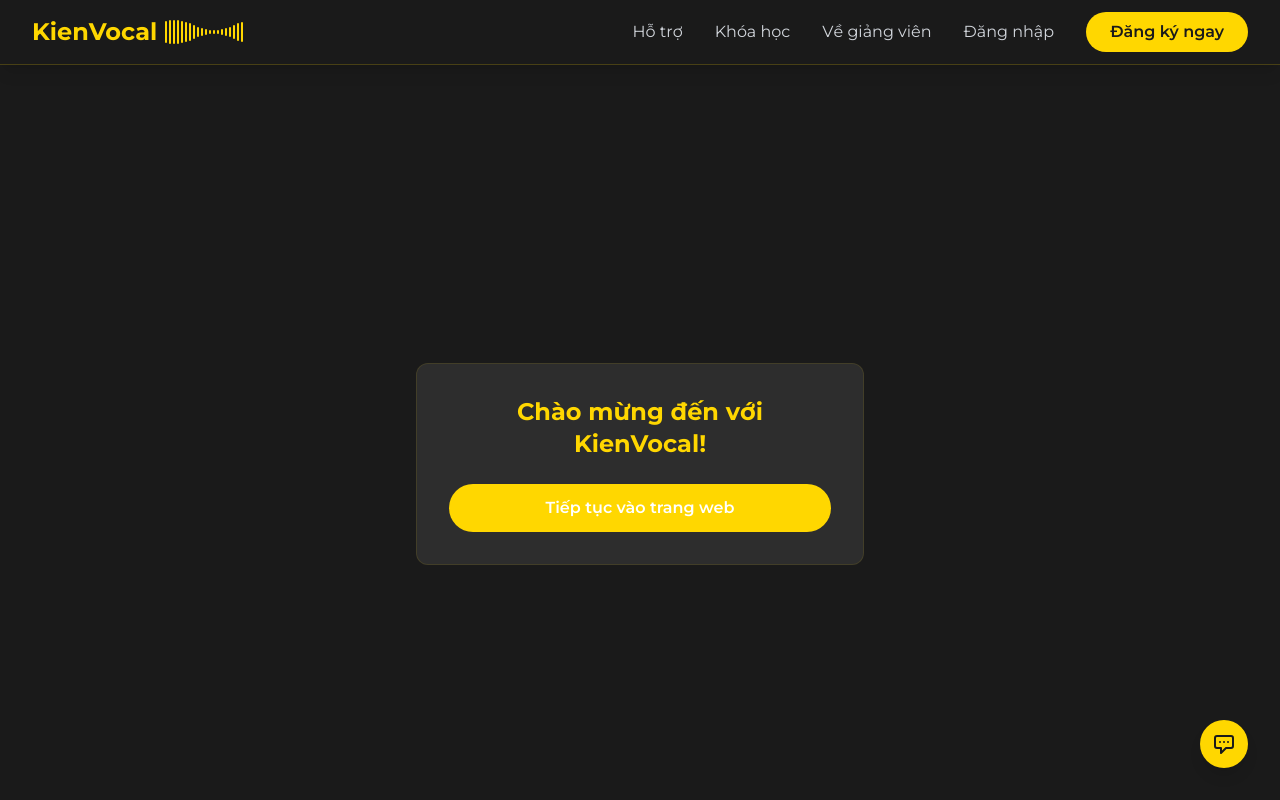
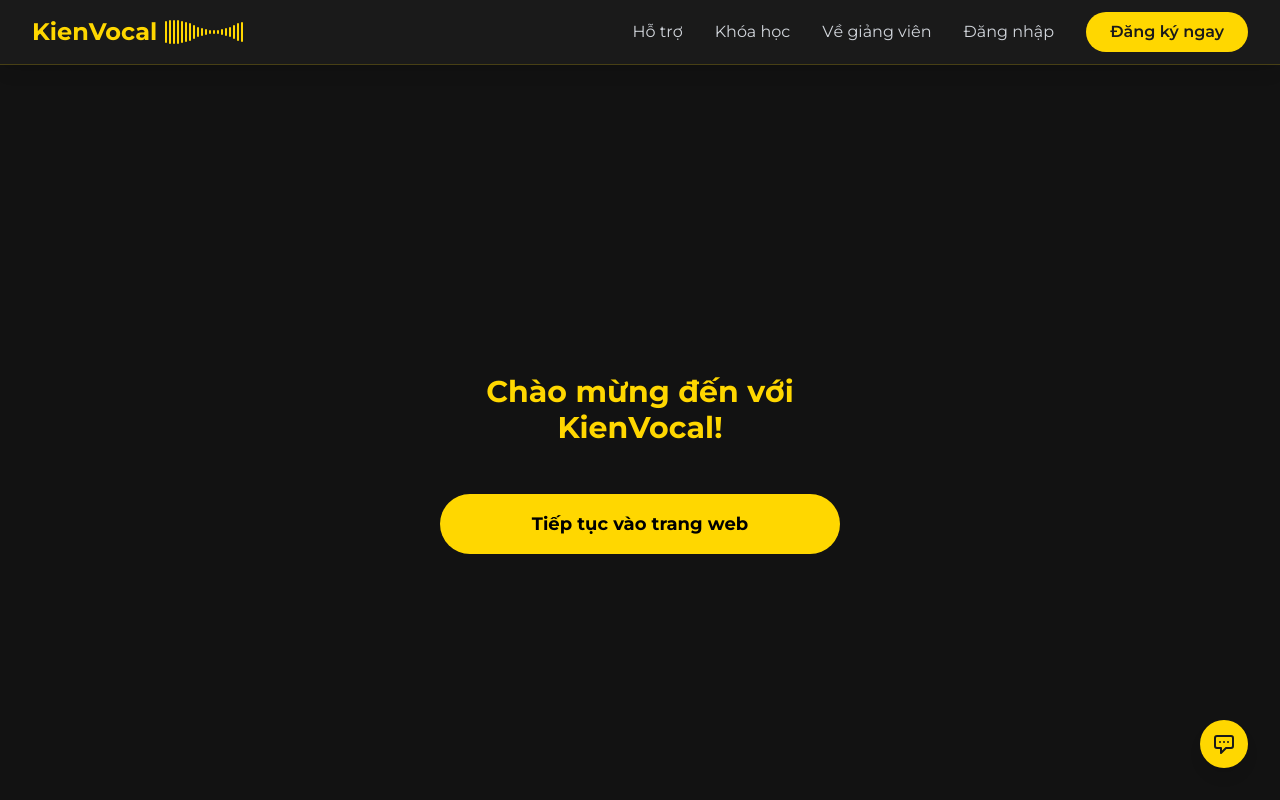
Before and after one commit to zaikaman2/WebThanhNhac, a Next.js app: page /tiktok-redirect in a window 1280 px wide. Shown: the top 800 px of the page. Built offline with nearby package versions, Linux system fonts and the light colour scheme.

Commit message:
Tiktok fix 6

```diff
--- a/src/app/tiktok-redirect/page.tsx
+++ b/src/app/tiktok-redirect/page.tsx
@@ -14,62 +14,53 @@
     setIsInTikTok(isTikTokBrowser)
   }, [])
 
-  if (!isInTikTok) {
-    return (
-      <div className="min-h-screen bg-secondary flex items-center justify-center p-6">
-        <div className="max-w-md w-full bg-secondary-light p-8 rounded-xl border border-primary/10">
-          <div className="text-center">
-            <h1 className="text-2xl font-bold text-primary mb-6">Chào mừng đến với KienVocal!</h1>
-            <button
-              onClick={() => router.push('/')}
-              className="w-full bg-primary text-white py-3 px-6 rounded-full font-semibold hover:bg-primary-light transition-all duration-300"
-            >
-              Tiếp tục vào trang web
-            </button>
-          </div>
+  return (
+    <div className="min-h-screen bg-[#121212] flex items-center justify-center">
+      <div className="w-full max-w-md p-6">
+        <div className="text-center mb-12">
+          <h1 className="text-[#FFD700] text-3xl font-bold mb-2">
+            Chào mừng đến với KienVocal!
+          </h1>
         </div>
-      </div>
-    )
-  }
 
-  return (
-    <div className="min-h-screen bg-secondary flex items-center justify-center p-6">
-      <div className="max-w-md w-full bg-secondary-light p-8 rounded-xl border border-primary/10">
-        <div className="text-center">
-          <h1 className="text-2xl font-bold text-primary mb-6">Chào mừng đến với KienVocal!</h1>
-
-          <div className="space-y-6 mb-8">
-            <p className="text-gray-300">Để có trải nghiệm tốt nhất, vui lòng:</p>
-            <ol className="text-gray-300 list-decimal list-inside space-y-4">
-              <li className="flex items-center justify-center gap-2">
-                Nhấn vào biểu tượng
-                <span className="font-bold text-xl leading-none">⋮</span>
-                ở góc phải phía trên
-              </li>
-              <li>
-                Chọn "Mở trong trình duyệt"
-              </li>
-              <li>
-                Sau khi mở trong trình duyệt, nhấn nút "Tiếp tục" bên dưới
-              </li>
-            </ol>
-          </div>
-
-          <div className="relative">
-            <div className="absolute -inset-0.5 bg-gradient-to-r from-primary to-primary-light opacity-30 blur rounded-lg">
+        {isInTikTok ? (
+          <>
+            <div className="space-y-8 mb-8">
+              <div className="bg-[#1E1E1E] rounded-xl p-6 space-y-4">
+                <p className="text-[#FFD700] font-semibold text-lg mb-4">
+                  Vui lòng làm theo các bước sau:
+                </p>
+                <div className="space-y-6">
+                  <div className="flex items-center gap-3">
+                    <span className="w-8 h-8 rounded-full bg-[#FFD700] text-black flex items-center justify-center font-bold">1</span>
+                    <p className="text-white">Nhấn vào nút <span className="font-bold text-xl">⋮</span> ở góc phải trên màn hình</p>
+                  </div>
+                  <div className="flex items-center gap-3">
+                    <span className="w-8 h-8 rounded-full bg-[#FFD700] text-black flex items-center justify-center font-bold">2</span>
+                    <p className="text-white">Chọn "Mở trong trình duyệt"</p>
+                  </div>
+                  <div className="flex items-center gap-3">
+                    <span className="w-8 h-8 rounded-full bg-[#FFD700] text-black flex items-center justify-center font-bold">3</span>
+                    <p className="text-white">Sau đó quay lại đây và nhấn nút bên dưới</p>
+                  </div>
+                </div>
+              </div>
             </div>
             <Link
               href="/"
-              className="relative block w-full bg-secondary py-3 px-6 rounded-lg border border-primary text-primary hover:bg-primary/5 transition-all duration-300"
+              className="block w-full bg-[#FFD700] text-black py-4 px-6 rounded-full font-bold text-center text-lg hover:bg-[#FFE55C] transition-all duration-300"
             >
-              Tiếp tục
+              Tiếp tục vào trang web
             </Link>
-          </div>
-
-          <p className="text-sm text-gray-400 mt-6">
-            KienVocal - Nơi ươm mầm những tài năng âm nhạc
-          </p>
-        </div>
+          </>
+        ) : (
+          <Link
+            href="/"
+            className="block w-full bg-[#FFD700] text-black py-4 px-6 rounded-full font-bold text-center text-lg hover:bg-[#FFE55C] transition-all duration-300"
+          >
+            Tiếp tục vào trang web
+          </Link>
+        )}
       </div>
     </div>
   )
```
